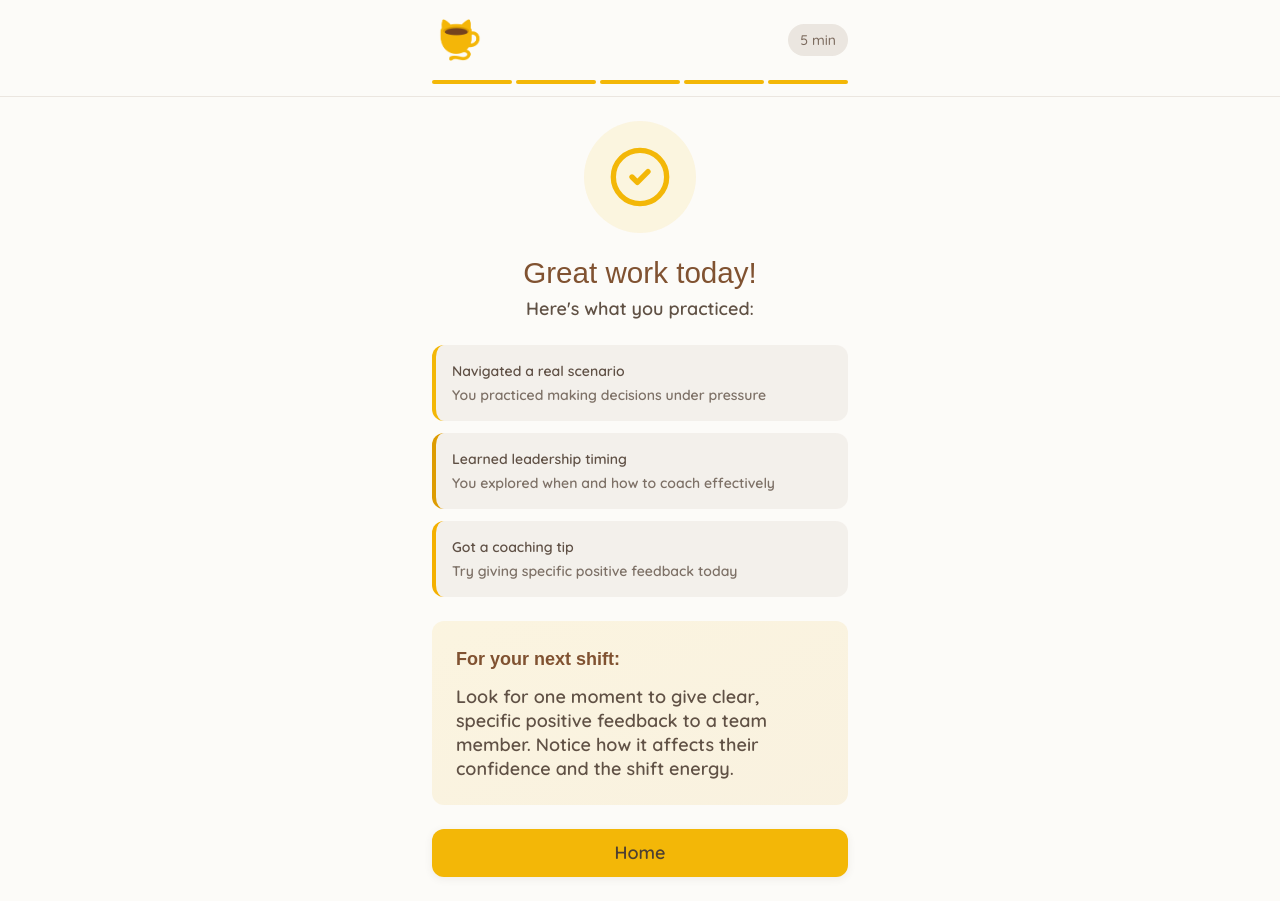
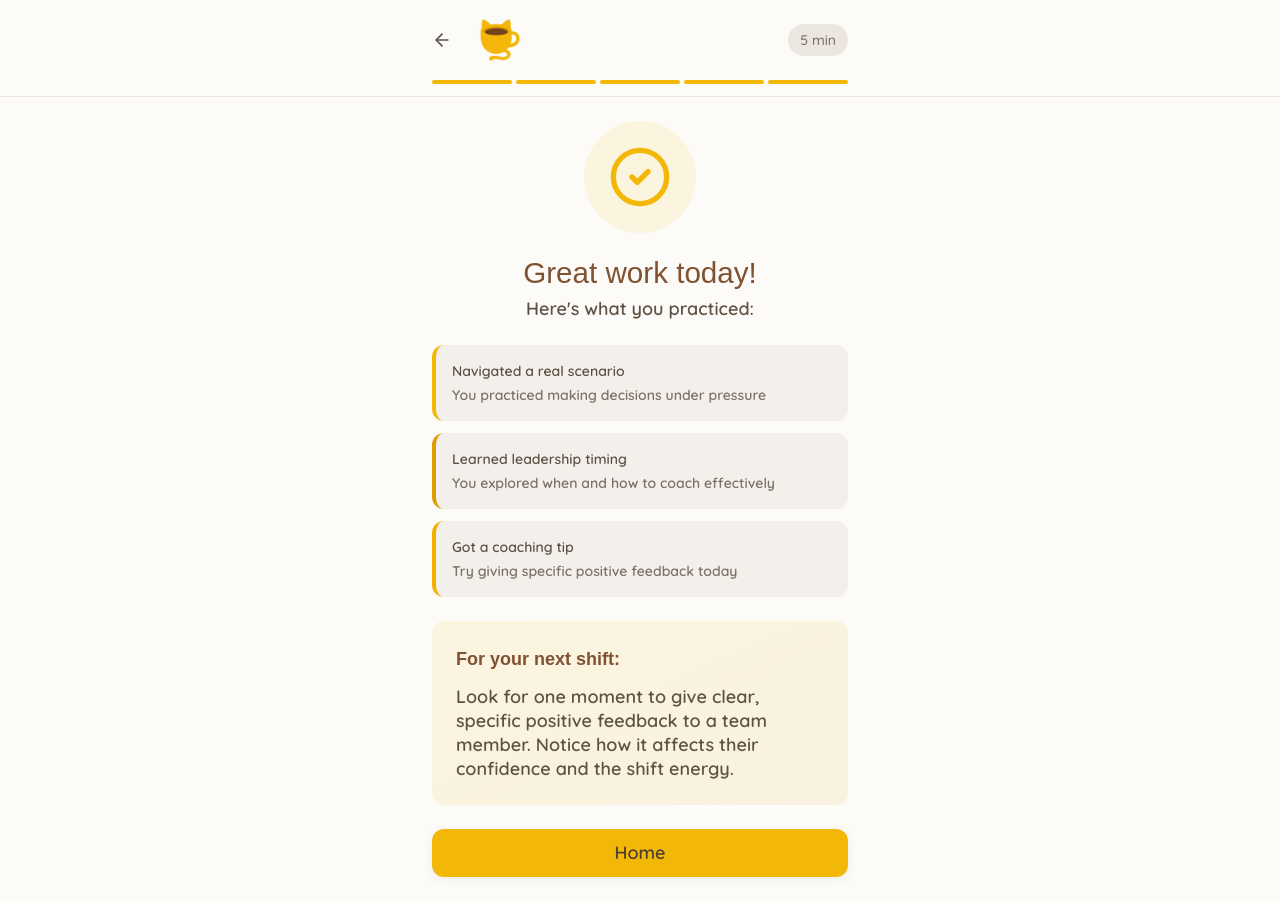
Before and after one commit to melmilloway/espresso-shift-coach, a React (Vite) app: page /shift-wrapup in a window 1280 px wide. Built offline with nearby package versions, Linux system fonts and the light colour scheme; the HTML template or start-up script is replaced by a standard one; a web font is replaced by a local one.

Commit message:
Add back button to navigation

```diff
--- a/src/pages/ShiftWrapUp.tsx
+++ b/src/pages/ShiftWrapUp.tsx
@@ -16,7 +16,7 @@ const ShiftWrapUp = () => {
   };
 
   return (
-    <AppLayout showBack={false} showTimer timerText="5 min" currentStep={5} totalSteps={5}>
+    <AppLayout showBack={true} showTimer timerText="5 min" currentStep={5} totalSteps={5}>
       <div className="space-y-6 animate-fade-in">
         {/* Success Icon */}
         <div className="flex justify-center">
```
